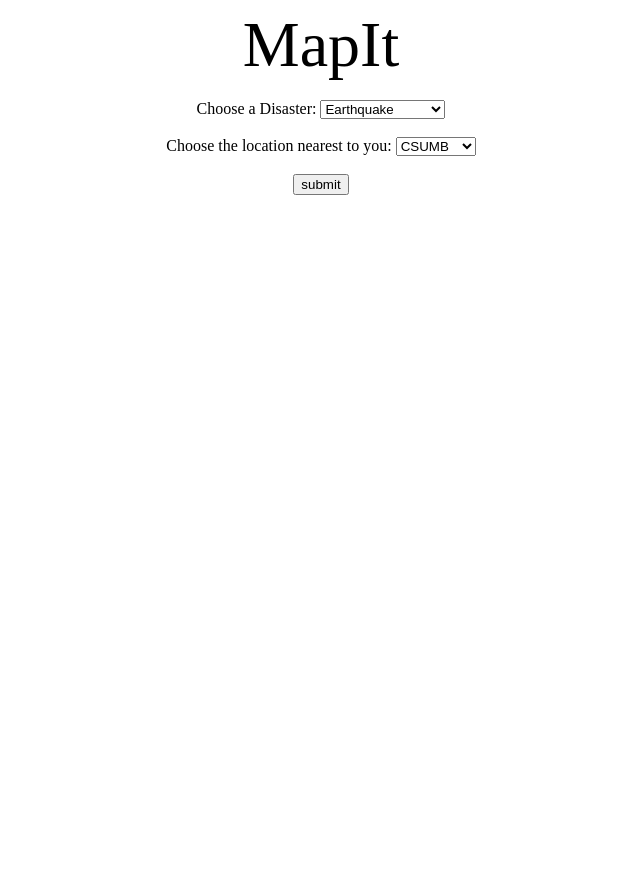
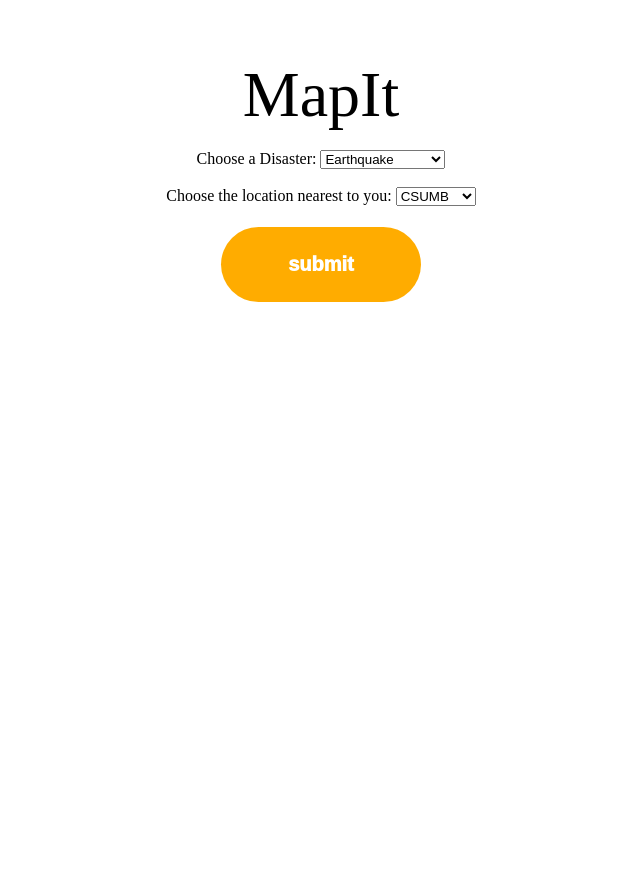
Before and after one commit to SamskiUchiha/hackathonProject, a PHP site: page /elijah.php in a window 1280 px wide. Shown: the whole page, without its empty margins (319-959 px from the left). Before the commit the page ends 195 px from the top, so only its background shows below. Run offline with PHP 8.4, Linux system fonts and the light colour scheme.

Commit message:
updating css

```diff
--- a/css/styles.css
+++ b/css/styles.css
@@ -6,3 +6,63 @@
 {
     font-size: 4em;
 }
+/* Always set the map height explicitly to define the size of the div
+* element that contains the map. */
+#map {
+    height:70%;
+    width:100%;
+}
+/* Optional: Makes the sample page fill the window. */
+html, body {
+    height: 100%;
+    padding: 2%;
+}
+hr {
+    padding: 5px;
+}
+table, td {
+
+    padding-bottom: 2px;
+    background-color: white;
+    border-radius: 30px;
+
+}
+td {
+    border:solid black 5px;
+}
+
+/*input, select {*/
+/*    padding: 12px 20px;*/
+/*    margin: 8px 0;*/
+/*    display: inline-block;*/
+/*    border: 1px solid #ccc;*/
+/*    border-radius: 4px;*/
+/*}*/
+
+input[type=submit] {
+    font-family: sans-serif;
+    font-weight: 1000;
+    font-size:20px;
+    height:75px;
+    width:200px;
+    background-color: #FFAC00;
+    color: white;
+    padding: 10px 15px;
+    margin: 3px 0;
+    border: none;
+    border-radius: 50px;
+    cursor: pointer;
+}
+input[type=submit]:hover {
+    background-color: #af780a;
+}
+#td_summit {
+
+    border-left: thick solid lightgrey;
+    border-right: thick solid lightgrey;
+}
+
+#logo {
+    border-radius: 30px;
+    border-left: thick solid lightgrey;
+}
```
Also changed, not shown: index.php (+27 -29 lines), img/earthquake.png (deleted).
